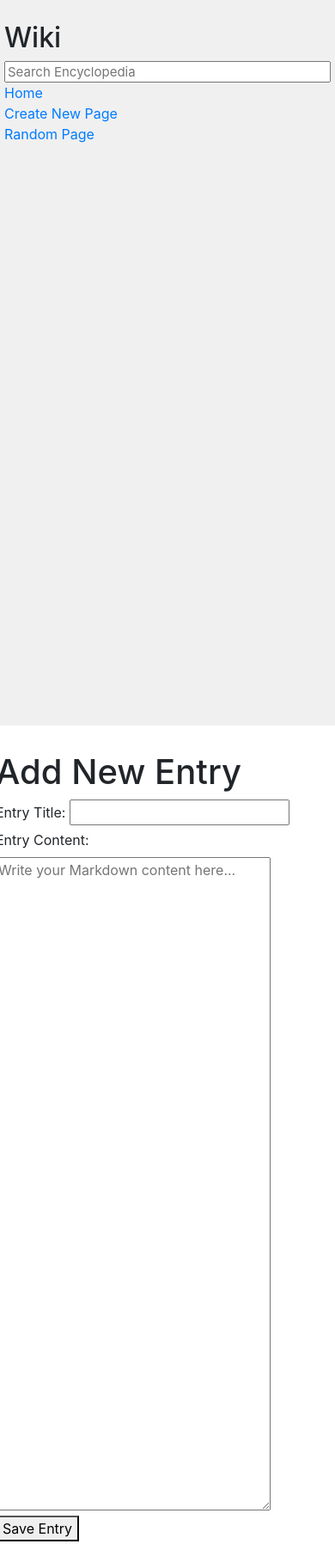
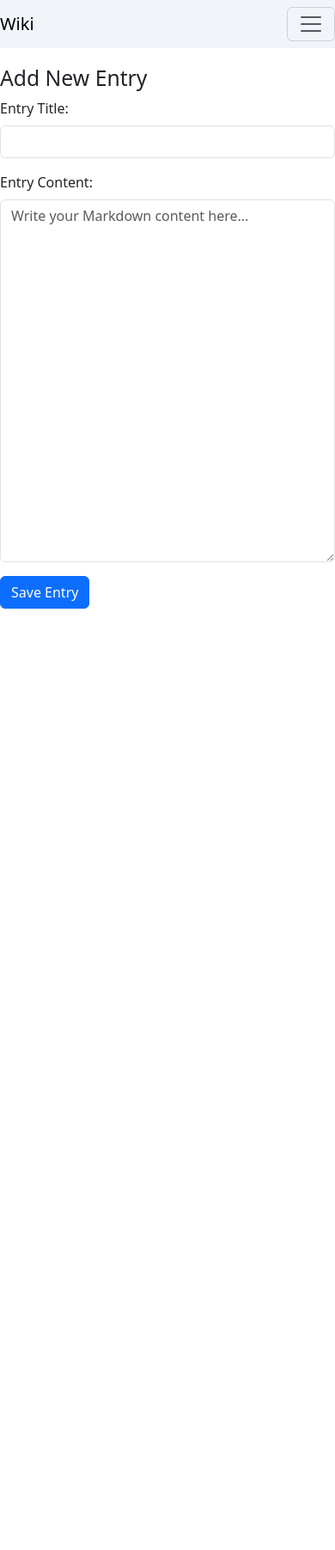
Before and after one commit to bassam-alaraby/cs50w-wiki, a Django app: page /wiki/add/ in a window 390 px wide. Shown: the whole page at 86% size. After the commit the page ends 708 px from the top, so only its background shows below. Run offline with Django 3.2, Linux system fonts and the light colour scheme; some libraries are stand-ins or nearby versions.

Commit message:
feat: enhance UI with Bootstrap styling and improve layout for entry management

```diff
--- a/encyclopedia/static/encyclopedia/styles.css
+++ b/encyclopedia/static/encyclopedia/styles.css
@@ -1,6 +1,10 @@
 body {
     margin: 0;
-    background-color: white;
+    background-color: #FFFFFF;
+}
+
+.wiki-navbar {
+    background-color: #F1F5F9 !important;
 }
 
 code {
@@ -9,30 +13,27 @@ code {
 
 h1 {
     margin-top: 0px;
-    padding-top: 20px;
 }
 
 textarea {
-    height: 90vh;
-    width: 80%;
+    height: 50vh;
 }
 
-.main {
-    padding: 10px;
+.navbar {
+    width: 100%;
+    max-width: none;
+    margin: 0;
 }
 
-.search {
+.wiki-navbar-content {
     width: 100%;
-    font-size: 15px;
-    line-height: 15px;
+    max-width: 900px;
+    margin-inline: auto;
 }
 
-.sidebar {
-    background-color: #f0f0f0;
-    height: 100vh;
-    padding: 20px;
+
+.main, .entry-content {
+    padding-top: 20px;
+    max-width: 900px;
+    margin: auto;
 }
-
-.sidebar h2 {
-    margin-top: 5px;
-}
--- a/encyclopedia/templates/encyclopedia/add_entry.html
+++ b/encyclopedia/templates/encyclopedia/add_entry.html
@@ -1,24 +1,26 @@
 {% extends "encyclopedia/layout.html" %}
 
 {% block title %}
-    Encyclopedia
+    Encyclopedia - Add New Entry
 {% endblock %}
 
 {% block body %}
-    <h1>Add New Entry</h1>
+    <h2>Add New Entry</h2>
     {% if error_message %}
     <h2>{{ error_message }}</h2>
     {% endif %}
     <form action="{% url 'add_entry' %}" method="post">
         {% csrf_token %}
-        <label for="entry_title">Entry Title:</label>
-        <input type="text" id="entry_title" name="title" value="{% if title %}{{ title }}{% endif %}">
-
-        <label for="entry_content">Entry Content:</label>
-        <textarea id="entry_content" name="content" rows="15" cols="60"
-                placeholder="Write your Markdown content here...">{% if content %}{{ content }}{% endif %}</textarea>
-
-        <button type="submit">Save Entry</button>
+        <div class="mb-3">
+            <label for="entry_title" class="form-label">Entry Title:</label>
+            <input type="text" class="form-control" id="entry_title" name="title" value="{% if title %}{{ title }}{% endif %}">
+        </div>
+        <div class="mb-3">
+            <label for="entry_content" class="form-label">Entry Content:</label>
+            <textarea class="form-control" id="entry_content" name="content"
+                    placeholder="Write your Markdown content here...">{% if content %}{{ content }}{% endif %}</textarea>
+        </div>
+        <button type="submit" class="btn btn-primary">Save Entry</button>
     </form>
 
 {% endblock %}
--- a/encyclopedia/templates/encyclopedia/layout.html
+++ b/encyclopedia/templates/encyclopedia/layout.html
@@ -5,33 +5,56 @@
 <html lang="en">
     <head>
         <title>{% block title %}{% endblock %}</title>
-        <link rel="stylesheet" href="https://stackpath.bootstrapcdn.com/bootstrap/4.4.1/css/bootstrap.min.css" integrity="sha384-Vkoo8x4CGsO3+Hhxv8T/Q5PaXtkKtu6ug5TOeNV6gBiFeWPGFN9MuhOf23Q9Ifjh" crossorigin="anonymous">
+        <link href="https://cdn.jsdelivr.net/npm/bootstrap@5.3.8/dist/css/bootstrap.min.css" rel="stylesheet" integrity="sha384-sRIl4kxILFvY47J16cr9ZwB07vP4J8+LH7qKQnuqkuIAvNWLzeN8tE5YBujZqJLB" crossorigin="anonymous">
         <link href="{% static 'encyclopedia/styles.css' %}" rel="stylesheet">
     </head>
     <body>
         <div class="row">
-            <div class="sidebar col-lg-2 col-md-3">
-                <h2>Wiki</h2>
-                <form action="{% url 'search' %}" method="get">
-                    <input class="search" type="text" name="q" placeholder="Search Encyclopedia">
-                </form>
-                <div>
-                    <a href="{% url 'index' %}">Home</a>
+            <nav class="navbar navbar-expand-lg bg-body-tertiary wiki-navbar">
+                <div class="container-fluid wiki-navbar-content">
+                    <a class="navbar-brand" href="{% url 'index' %}">Wiki</a>
+
+                    <button class="navbar-toggler" type="button"
+                            data-bs-toggle="collapse"
+                            data-bs-target="#navbarSupportedContent"
+                            aria-controls="navbarSupportedContent"
+                            aria-expanded="false"
+                            aria-label="Toggle navigation">
+                        <span class="navbar-toggler-icon"></span>
+                    </button>
+
+                    <div class="collapse navbar-collapse" id="navbarSupportedContent">
+                        <ul class="navbar-nav me-auto mb-2 mb-lg-0">
+                            <li class="nav-item">
+                                <a class="nav-link" href="{% url 'add_entry' %}">
+                                    Create New Page
+                                </a>
+                            </li>
+                            <li class="nav-item">
+                                <a class="nav-link" href="{% url 'random_entry' %}">
+                                    Random Page
+                                </a>
+                            </li>
+                        </ul>
+
+                        <form action="{% url 'search' %}" method="get"
+                            class="d-flex" role="search">
+                            <input class="form-control me-2" type="text" name="q"
+                                placeholder="Search Encyclopedia" aria-label="Search">
+                            <button class="btn btn-outline-primary" type="submit">
+                                Search
+                            </button>
+                        </form>
+                    </div>
                 </div>
-                <div>
-                    <a href="{% url 'add_entry' %}">Create New Page</a>
-                </div>
-                <div>
-                    <a href="{% url 'random_entry' %}">Random Page</a>
-                </div>
-                {% block nav %}
-                {% endblock %}
-            </div>
+            </nav>
+
             <div class="main col-lg-10 col-md-9">
                 {% block body %}
                 {% endblock %}
             </div>
         </div>
 
+        <script src="https://cdn.jsdelivr.net/npm/bootstrap@5.3.8/dist/js/bootstrap.bundle.min.js" integrity="sha384-FKyoEForCGlyvwx9Hj09JcYn3nv7wiPVlz7YYwJrWVcXK/BmnVDxM+D2scQbITxI" crossorigin="anonymous"></script>
     </body>
 </html>
```
Also changed, not shown: encyclopedia/templates/encyclopedia/edit_entry.html (+7 -6 lines), encyclopedia/templates/encyclopedia/entry.html (+5 -3 lines), encyclopedia/templates/encyclopedia/error.html (+6 -2 lines), encyclopedia/templates/encyclopedia/index.html (+4 -6 lines), encyclopedia/templates/encyclopedia/search.html (+8 -12 lines).
